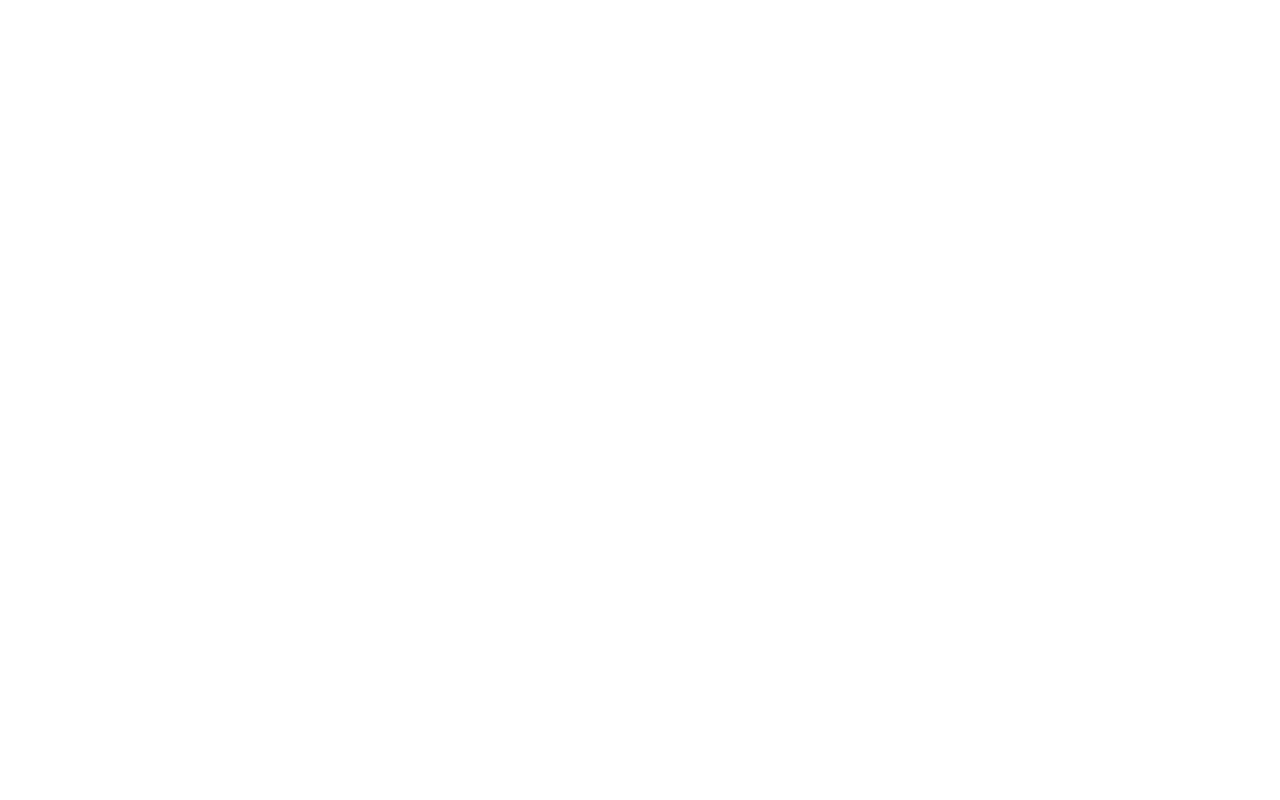
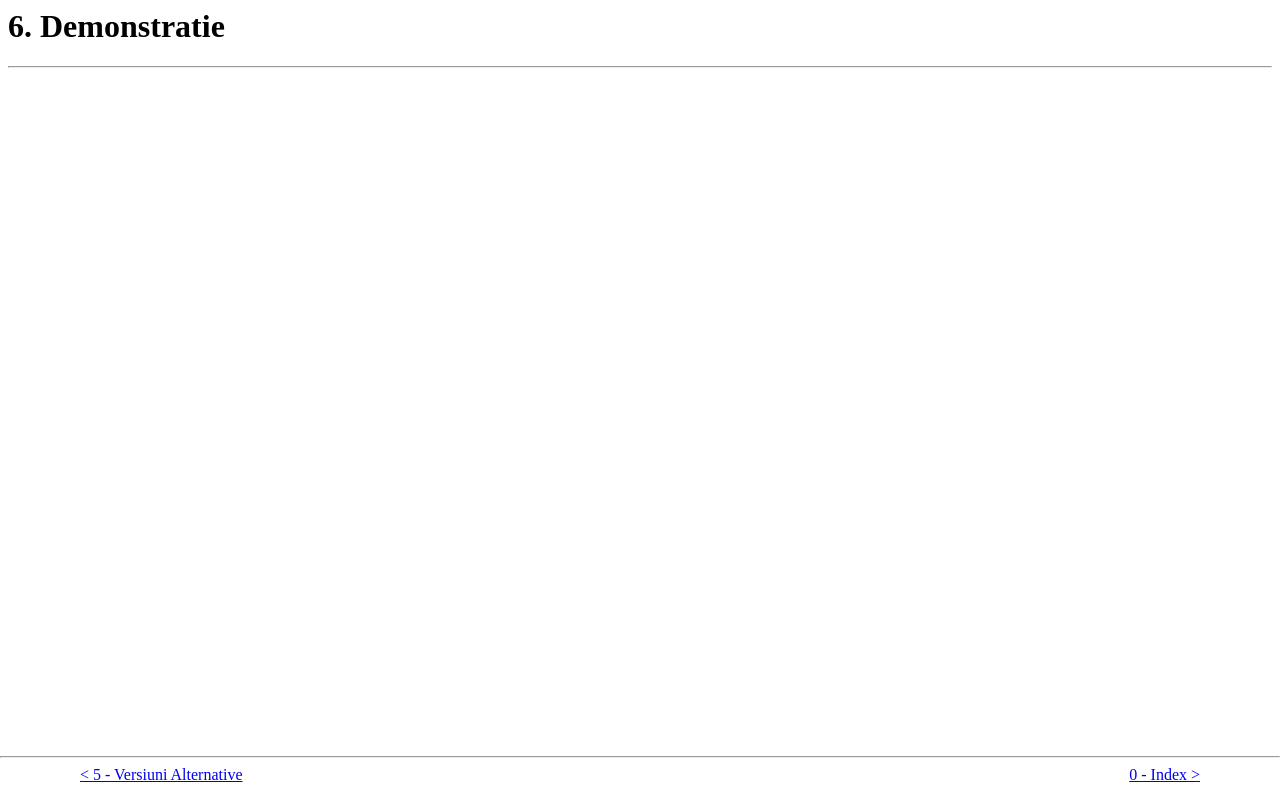
Before and after one commit to CosminPerRam/AboutTetris, a plain HTML site: page pages/6_demonstratie.html in a window 1280 px wide. Drawn offline with Linux system fonts and the light colour scheme.

Commit message:
Add headers and footers for the remaining pages

```diff
--- a/pages/6_demonstratie.html
+++ b/pages/6_demonstratie.html
@@ -10,12 +10,17 @@
     </head>
 
     <header>
-
+        <h1>6. Demonstratie</h1>
+        <hr>
     </header>
     <body>
 
     </body>
     <footer>
-
+        <hr>
+        <div style="display: flex; justify-content: space-between; padding-left: 80px; padding-right: 80px">
+            <a style="text-align: left" href="5_versiuni_alternative.html">< 5 - Versiuni Alternative</a>
+            <a style="text-align: right" href="../index.html">0 - Index ></a>
+        </div>
     </footer>
 </html>
```
Also changed, not shown: pages/4_receptie.html (+7 -2 lines), pages/5_versiuni_alternative.html (+7 -2 lines). Lines whose indentation alone changed are shown as unchanged.
